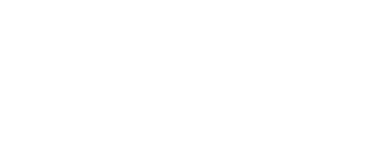
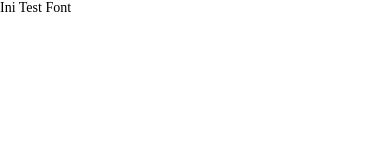
Before and after one commit to dafidafi25/my_todo_app, a React Native app: screen / in a window 390 px wide. Shown: the top 160 px of the page. Built offline with nearby package versions, Linux system fonts and the light colour scheme.

Commit message:
font isntallation

```diff
--- a/App.tsx
+++ b/App.tsx
@@ -9,11 +9,12 @@
  */
 
 import React from 'react';
-import { SafeAreaView, StatusBar } from 'react-native';
+import { SafeAreaView, StatusBar, Text } from 'react-native';
 
 const App = () => {
   return (
     <SafeAreaView>
+      <Text style={{ fontFamily: 'Poppins-Regular' }}>Ini Test Font</Text>
       <StatusBar barStyle={'light-content'} />
     </SafeAreaView>
   );
--- /dev/null
+++ b/react-native.config.js
@@ -0,0 +1,3 @@
+module.exports = {
+  assets: ['./src/assets/fonts'],
+};
```
Also changed, not shown: src/assets/fonts/Poppins-Bold.ttf (added), 3 other files (tests, documents, lock files or other folders).
